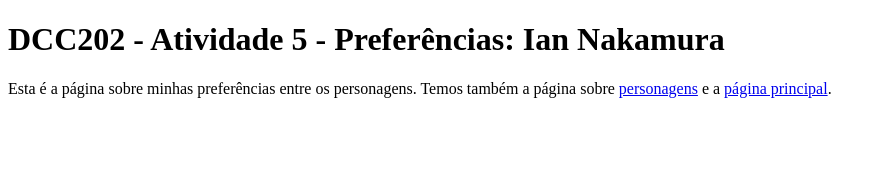
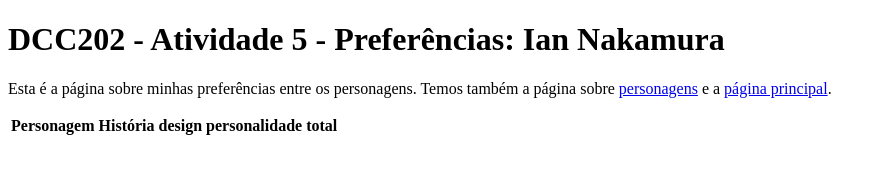
Before and after one commit to ufjf-dcc202/ufjf-dcc202-2023-3-b-atv5-ian-naka, a website: page preferencias.html in a window 1280 px wide. Shown: the whole page, without its empty margins (0-886 px from the left). Drawn offline with Linux system fonts and the light colour scheme.

Commit message:
Inicia dentro do preferências, a criação da tabela

```diff
--- a/preferencias.html
+++ b/preferencias.html
@@ -1,5 +1,5 @@
 <!DOCTYPE html>
-<html lang="en">
+<html lang="pt">
 <head>
     <meta charset="UTF-8">
     <meta name="viewport" content="width=device-width, initial-scale=1.0">
@@ -9,6 +9,16 @@
     <main>
         <h1>DCC202 - Atividade 5 - Preferências: Ian Nakamura</h1>
         <p>Esta é a página sobre minhas preferências entre os personagens. Temos também a página sobre <a href="personagens.html">personagens</a> e a <a href="index.html">página principal</a>.</p>
+        <table>
+            <tr>
+                <th>Personagem</th>
+                <th>História</th>
+                <th>design</th>
+                <th>personalidade</th>
+                <th>total</th>
+            </tr>
+        </table>
+
 
     </main>
 
```
